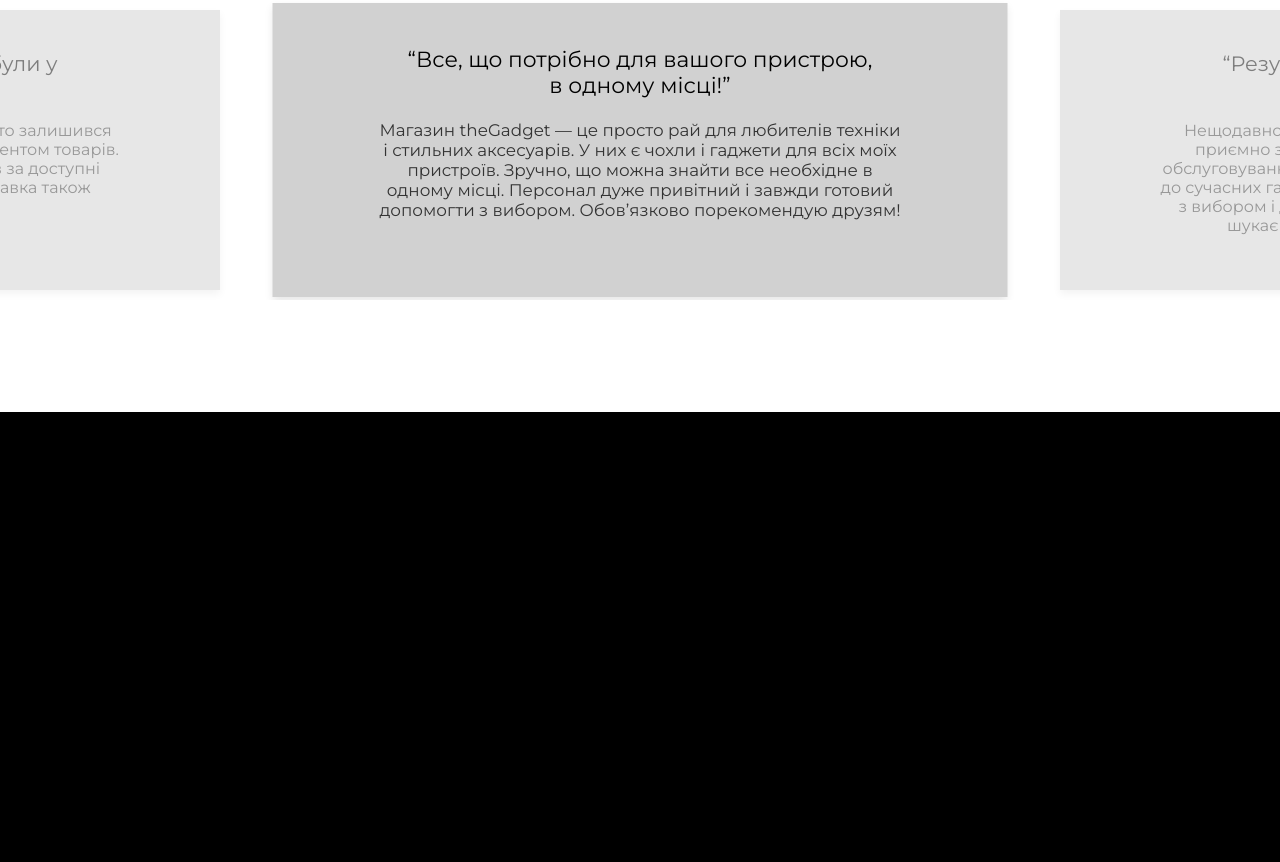
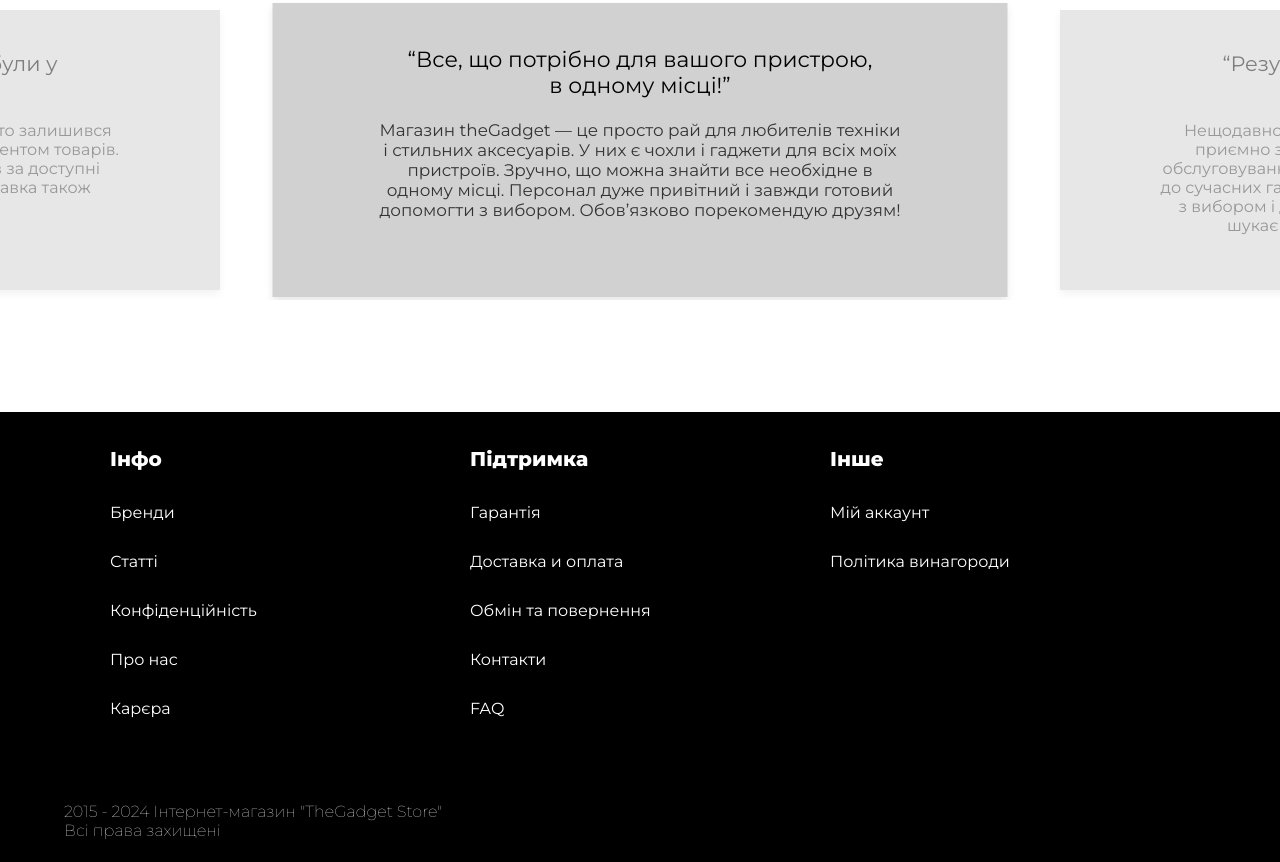
Before and after one commit to Bonex1s/theGadgetSite, a website: page index.html in a window 1280 px wide. Shown: the part 3425-4287 px from the top of the page. Drawn offline with Linux system fonts and the light colour scheme.

Commit message:
footer info

```diff
--- a/css/main.css
+++ b/css/main.css
@@ -466,6 +466,7 @@
   position: absolute;
   transition: all 0.5s ease;
   opacity: 0.5;
+  cursor: pointer;
 }
 
 .active-block {
@@ -503,3 +504,42 @@
   height: 450px;
   margin-top: 7em;
 }
+.footer-container {
+  display: flex;
+  justify-content: space-between;
+  padding: 35px 100px;
+}
+
+.footer-column {
+  flex: 1;
+  margin: 0 10px;
+}
+
+.footer-column h3 {
+  margin-bottom: 10px;
+  font-weight: 750;
+  font-size: 20px;
+}
+
+.footer-column ul {
+  list-style: none;
+  padding: 0;
+  margin-top: 2em;
+}
+
+.footer-column ul li {
+  margin-bottom: 30px;
+}
+
+.footer-column ul li a {
+  text-decoration: none;
+  color: white;
+}
+
+.footer-column ul li a:hover {
+  color: #e1ce8c;
+}
+.footer p {
+  margin: 1.2em 4em;
+  font-weight: 100;
+}
--- a/index.html
+++ b/index.html
@@ -583,7 +583,42 @@
       </div>
     </section>
 
-    <section class="footer"></section>
+    <section class="footer">
+      <div class="footer-container">
+        <div class="footer-column">
+          <h3>Інфо</h3>
+          <ul>
+            <li><a href="#">Бренди</a></li>
+            <li><a href="#">Статті</a></li>
+            <li><a href="#">Конфіденційність</a></li>
+            <li><a href="#">Про нас</a></li>
+            <li><a href="#">Карєра</a></li>
+          </ul>
+        </div>
+        <div class="footer-column">
+          <h3>Підтримка</h3>
+          <ul>
+            <li><a href="#">Гарантія</a></li>
+            <li><a href="#">Доставка и оплата</a></li>
+            <li><a href="#">Обмін та повернення</a></li>
+            <li><a href="#">Контакти</a></li>
+            <li><a href="#">FAQ</a></li>
+          </ul>
+        </div>
+        <div class="footer-column">
+          <h3>Інше</h3>
+          <ul>
+            <li><a href="#">Мій аккаунт</a></li>
+            <li><a href="#">Політика винагороди</a></li>
+          </ul>
+        </div>
+      </div>
+      <p>
+        2015 - 2024 Інтернет-магазин "TheGadget Store"
+        <br />
+        Всі права захищені
+      </p>
+    </section>
   </body>
   <script src="./js/ui.js" defer></script>
   <script src="./js/main.js" defer></script>
```
